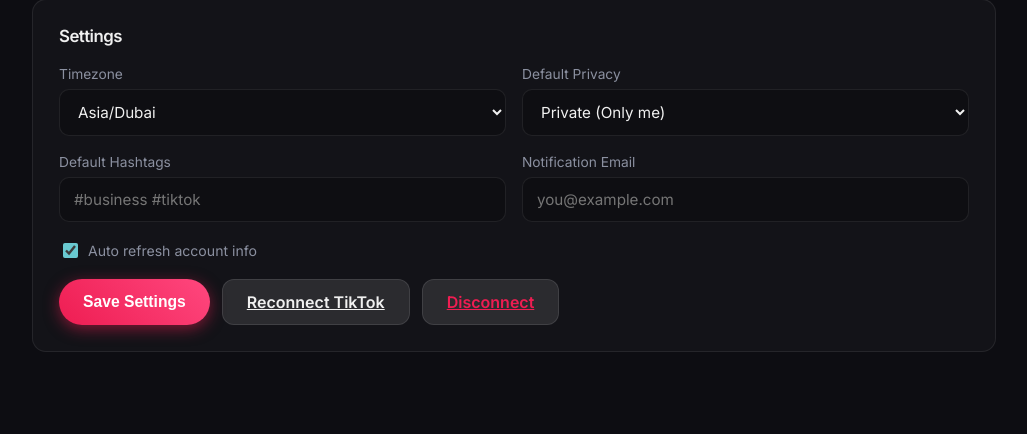
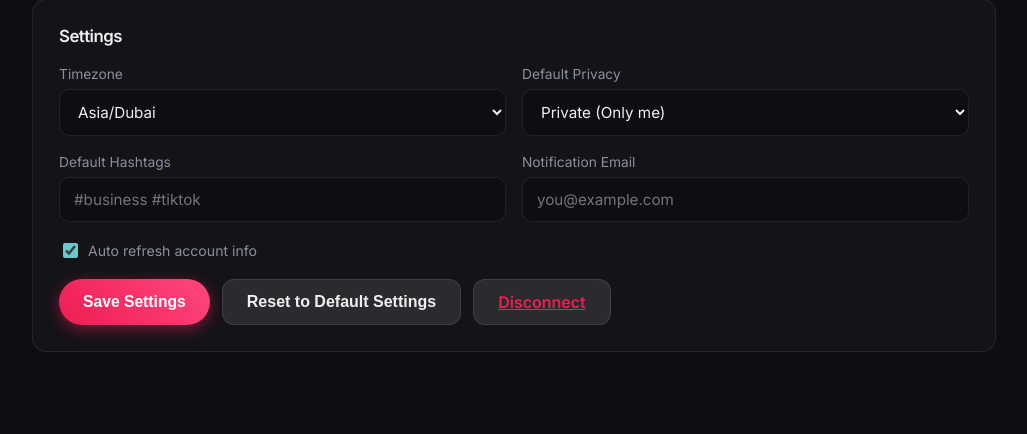
Before and after one commit to aaron35tobias/tiktok-scheduler, a Django app: page /dashboard/ in a window 1280 px wide. Shown: the part 1867-2301 px from the top of the page, without its empty margins (244-1271 px from the left). Run offline with Django 5.2, Linux system fonts and the light colour scheme; parts of the project's set-up code (start-up, migrations or seed data) failed here and were passed over.

Commit message:
feat: replace Reconnect TikTok with Reset to Default Settings button

```diff
--- a/core/templates/core/dashboard.html
+++ b/core/templates/core/dashboard.html
@@ -485,7 +485,7 @@
                 <label class="toggle" style="margin-bottom:18px;"><input type="checkbox" name="auto_refresh" {% if settings.auto_refresh %}checked{% endif %}> Auto refresh account info</label>
                 <div style="display:flex; gap:12px; flex-wrap:wrap;">
                     <button type="submit" class="btn-primary" style="padding:12px 24px;">Save Settings</button>
-                    <a href="{% url 'login' %}" class="btn-secondary">Reconnect TikTok</a>
+                    <button type="submit" formaction="{% url 'reset_settings' %}" class="btn-secondary" onclick="return confirm('Reset all settings to default?');">Reset to Default Settings</button>
                     <a href="{% url 'disconnect' %}" class="btn-secondary" style="color:var(--tk-red);">Disconnect</a>
                 </div>
             </form>
--- a/core/urls.py
+++ b/core/urls.py
@@ -13,4 +13,5 @@ urlpatterns = [
     path('accounts/remove/', views.remove_account, name='remove_account'),
     path('disconnect/', views.disconnect, name='disconnect'),
     path('settings/', views.save_settings, name='save_settings'),
+    path('settings/reset/', views.reset_settings, name='reset_settings'),
 ]
--- a/core/views.py
+++ b/core/views.py
@@ -370,3 +370,10 @@ def save_settings(request):
         })
         Storage.add_activity("⚙️", "Updated settings")
     return redirect('dashboard')
+
+
+def reset_settings(request):
+    if request.method == 'POST':
+        Storage.reset_settings()
+        Storage.add_activity("♻️", "Reset settings to default")
+    return redirect('dashboard')
--- a/tiktok_scheduler/storage.py
+++ b/tiktok_scheduler/storage.py
@@ -208,3 +208,9 @@ class Storage:
         settings.update(new_settings)
         with open(config.SETTINGS_FILE, 'w') as f:
             json.dump(settings, f, indent=4)
+
+    @staticmethod
+    def reset_settings():
+        """Restore settings to defaults (blank email, Private, Asia/Dubai)."""
+        with open(config.SETTINGS_FILE, 'w') as f:
+            json.dump(dict(Storage.DEFAULT_SETTINGS), f, indent=4)
```
